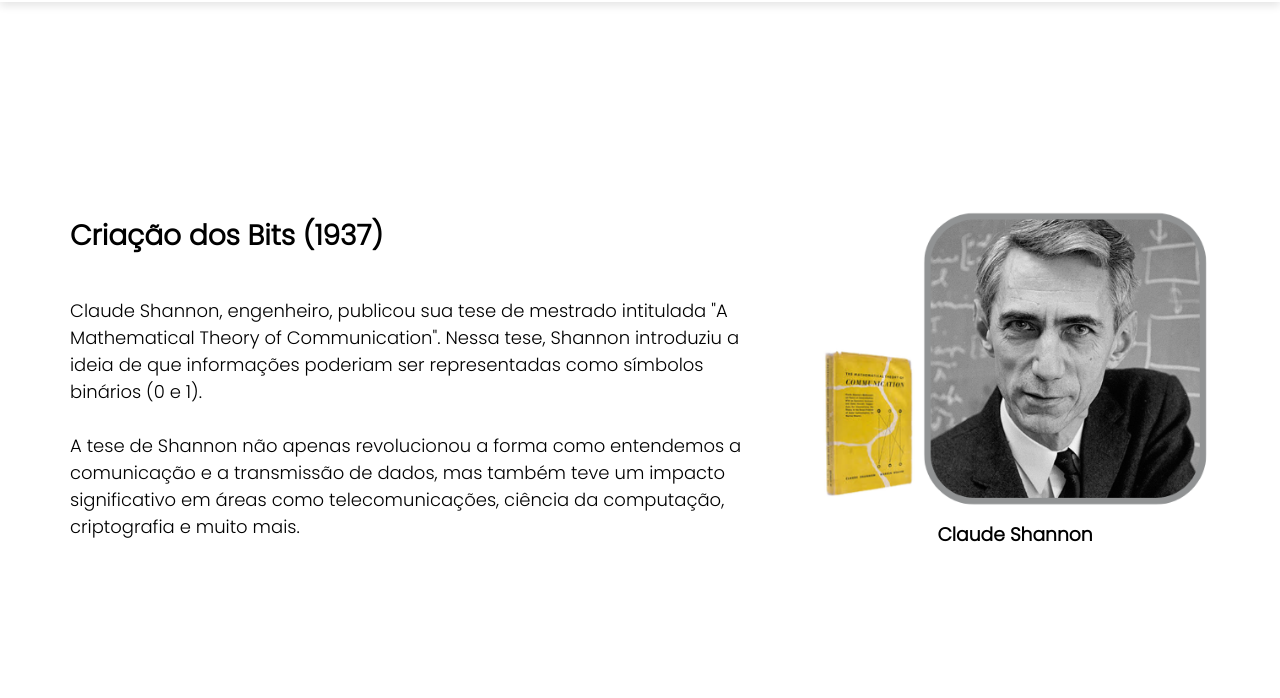
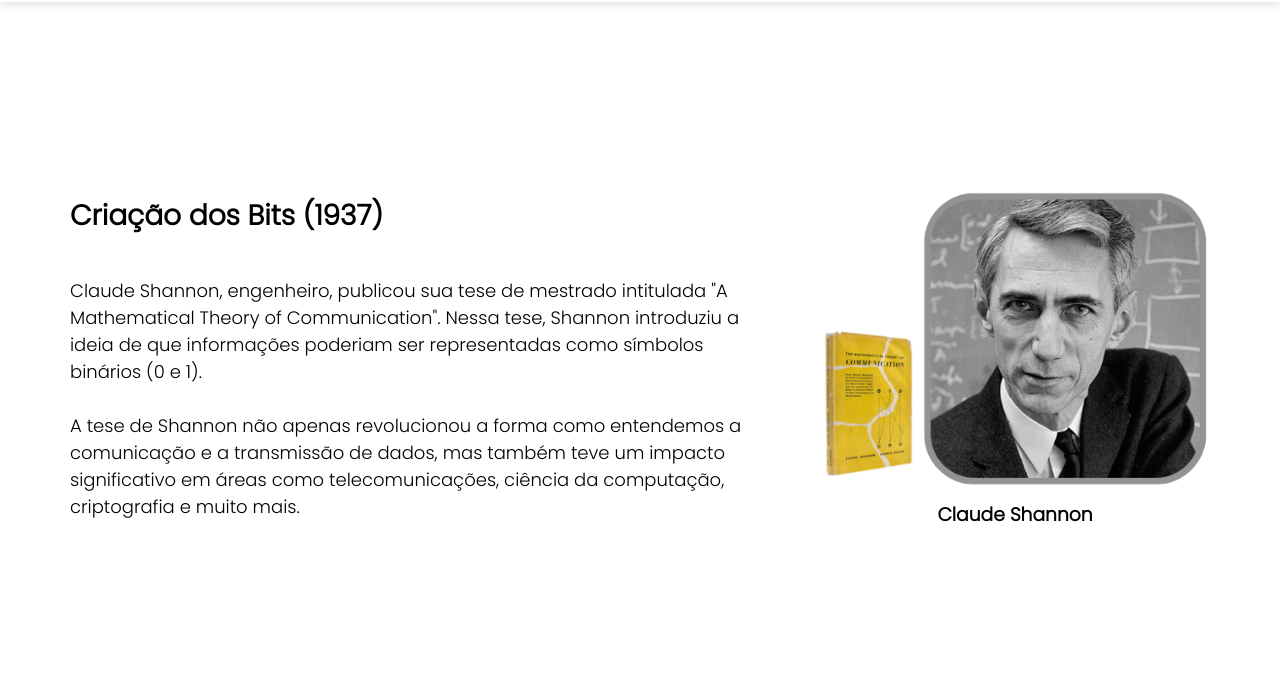
Before and after one commit to gabrielfranzen/bits-bytes, a plain HTML site: page index.html in a window 1280 px wide. Shown: the part 102-800 px from the top of the page. Drawn offline with Linux system fonts and the light colour scheme.

Commit message:
Add files via upload

```diff
--- a/style.css
+++ b/style.css
@@ -72,7 +72,7 @@ header {
 
 /* MAIN */
 section{
-    padding-top: 150px;
+    padding-top: 130px;
     padding-bottom: 70px;
     display: flex;
     justify-content: center;
```
